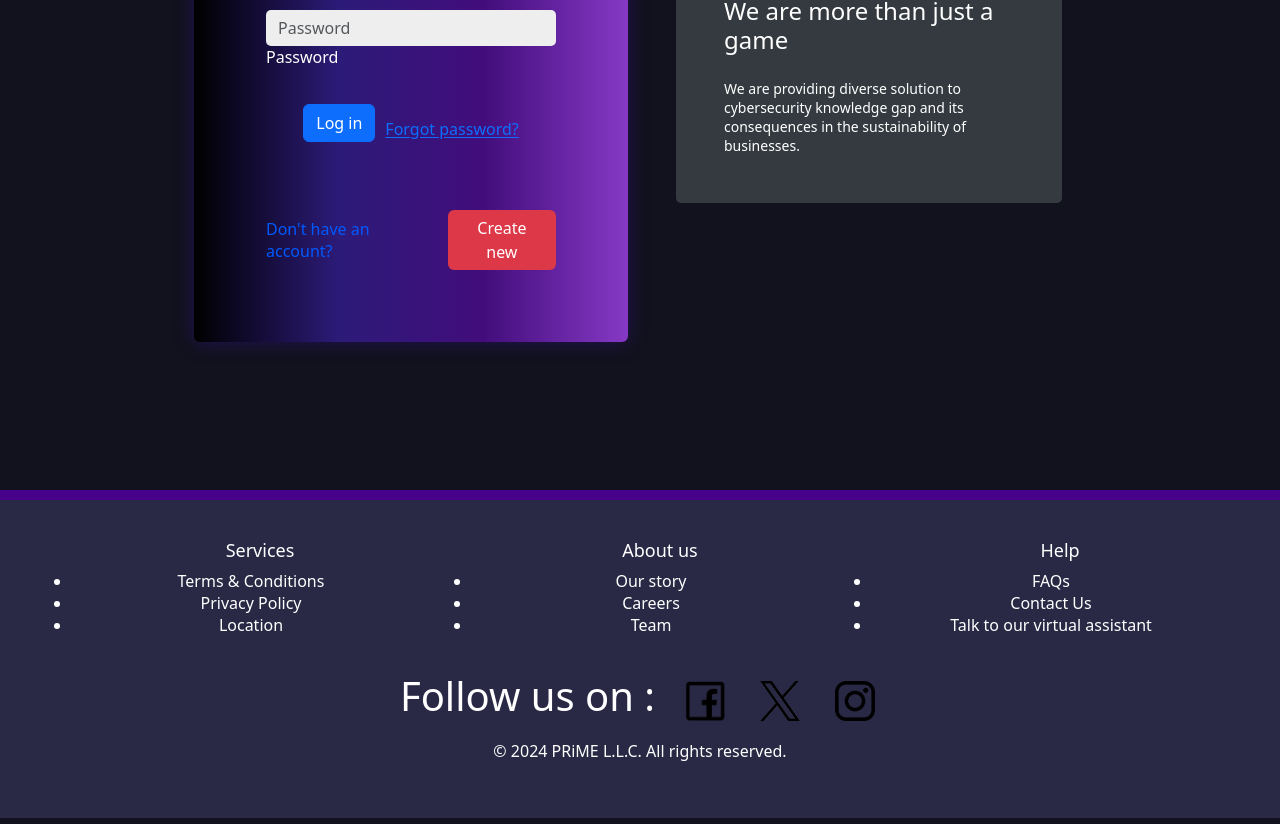
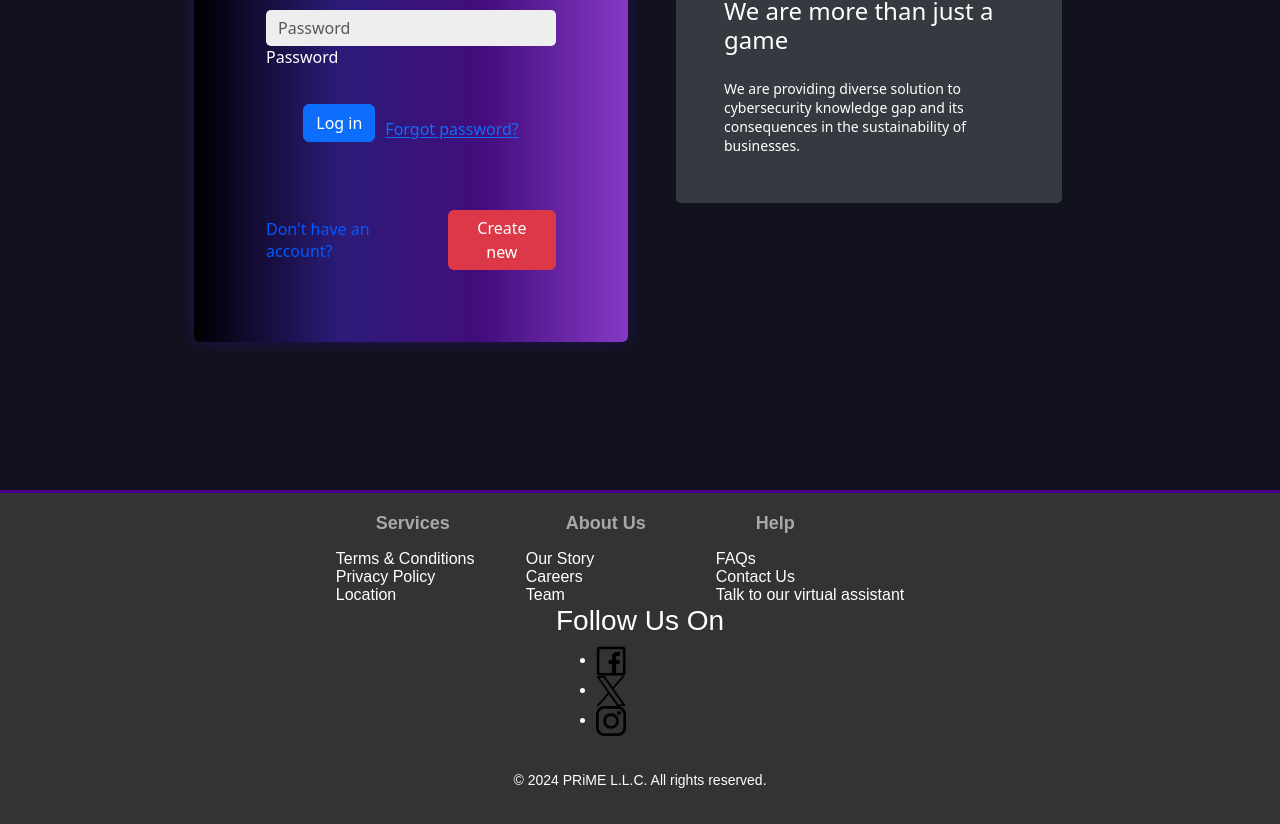
Before and after one commit to simonkb/PRiME, a Next.js app: page / in a window 1280 px wide. Shown: the part 3587-4411 px from the top of the page. Built offline with nearby package versions, Linux system fonts and the light colour scheme; a web font is replaced by a local one.

Commit message:
footer made more modren

```diff
--- a/src/components/footer.js
+++ b/src/components/footer.js
@@ -1,46 +1,77 @@
 import React from "react";
+import { useRouter } from "next/router"; // Use useRouter for navigation
 import styles from "./footer.module.css";
 
 const Footer = () => {
+  const router = useRouter(); // Initialize useRouter
+
+  // Function to handle navigation
+  const handleNavigation = (path) => {
+    router.push(path);
+  };
+
   return (
     <footer className={styles.footer}>
-      {/* <div className={styles.promotion}> */}
-        {/* <p>PRiME: privacy Risk Indident Managment Education</p> */}
-      {/* </div> */}
       <div className={styles.columns}>
         <div className={styles.column}>
           <h3>Services</h3>
           <ul>
-            <li>Terms & Conditions</li>
-            <li>Privacy Policy</li>
-            <li>Location</li>
+            <li onClick={() => handleNavigation("/terms")}>
+              Terms & Conditions
+            </li>
+            <li onClick={() => handleNavigation("/privacy")}>Privacy Policy</li>
+            <li onClick={() => handleNavigation("/location")}>Location</li>
           </ul>
         </div>
         <div className={styles.column}>
-          <h3>About us</h3>
+          <h3>About Us</h3>
           <ul>
-            <li>Our story</li>
-            <li>Careers</li>
-            <li>Team</li>
-            {/* Add more items as needed */}
+            <li onClick={() => handleNavigation("/our-story")}>Our Story</li>
+            <li onClick={() => handleNavigation("/careers")}>Careers</li>
+            <li onClick={() => handleNavigation("/team")}>Team</li>
           </ul>
         </div>
         <div className={styles.column}>
           <h3>Help</h3>
           <ul>
-            <li>FAQs</li>
-            <li>Contact Us</li>
-            <li>Talk to our virtual assistant</li>
+            <li onClick={() => handleNavigation("/faqs")}>FAQs</li>
+            <li onClick={() => handleNavigation("/contact")}>Contact Us</li>
+            <li onClick={() => handleNavigation("/virtual-assistant")}>
+              Talk to our virtual assistant
+            </li>
           </ul>
         </div>
       </div>
       <div className={styles.socialMedia}>
-        <h1>Follow us on :  </h1>
+        <h3>Follow Us On</h3>
         <ul>
-        <li><img src="/face3logo.png" alt="Facebook Icon" width={40} height={40} /></li>
-        <li><img src="/Xlogo.png" alt="X Icon" width={40} height={40} /></li>
-        <li><img src="/instalogo.png" alt="Instagram Icon" width={40} height={40} /></li>
-          {/* Add more social media links as needed */}
+          <li>
+            <a
+              href="https://www.facebook.com"
+              target="_blank"
+              rel="noopener noreferrer"
+            >
+              <img src="/face3logo.png" alt="Facebook" />
+            </a>
+          </li>
+          <li>
+            <a
+              href="https://www.twitter.com"
+              target="_blank"
+              rel="noopener noreferrer"
+            >
+              <img src="/Xlogo.png" alt="Twitter" />
+            </a>
+          </li>
+          <li>
+            <a
+              href="https://www.instagram.com"
+              target="_blank"
+              rel="noopener noreferrer"
+            >
+              <img src="/instalogo.png" alt="Instagram" />
+            </a>
+          </li>
         </ul>
       </div>
       <div className={styles.copyRight}>
--- a/src/components/footer.module.css
+++ b/src/components/footer.module.css
@@ -1,72 +1,86 @@
-/* Footer.module.css */
+/* Adjusting for distinct color and alignment */
 .footer {
-    color:white;
-    padding: 40px;
-    background-color: var(--color-gray-300);
-    position: absolute;
-    bottom: 0;
+  color: #ffffff; /* General text color */
+  background-color: #333; /* Dark background for contrast, replace with your color variable */
+  padding: 20px 40px; /* Increased horizontal padding for alignment */
+  display: flex;
+  flex-direction: column;
+  align-items: center;
+  justify-content: center;
   width: 100%;
-    border-top-width: 10px;
-    border-top-color: rgb(71, 0, 137);
-    border-top-style: solid;
-    z-index: 1000;
-    position: relative;
-  }
-
-  .promotion {
-    margin-bottom: 20px;
-    font-size: x-large;
+  border-top: 3px solid rgb(71, 0, 137);
 }
 
 .columns {
   display: flex;
-    flex-wrap: wrap; /* Allow columns to wrap onto the next line */
-    justify-content: center; /* Center horizontally */
-    align-items: center; /* Center vertically */
-    margin-bottom: 20px;
+  justify-content: center;
+  flex-wrap: wrap;
+  gap: 40px; /* Increased gap for better separation and alignment */
+  width: 100%; /* Full width to utilize space and align items */
 }
 
 .column {
-    flex: 1;
-    margin-right: 10px;
-    text-align: center;
+  display: flex;
+  flex-direction: column;
+  align-items: flex-start; /* Align items to the start for uniform alignment */
+  padding: 0 15px; /* Padding for slight spacing, helps with alignment */
+  min-width: 150px;
 }
 
 .column h3 {
   font-size: 18px;
-    margin-left: 50px;
-    text-align: center;
+  color: #a8a8a8; /* Lighter or different color for headings for distinction */
+  margin-bottom: 15px;
+  font-weight: bold; /* Make headings bold */
 }
 
-  .socialMedia {
-    display: flex;
-    align-items: center;
-    text-align:center;
-    margin-bottom: 10px;
-    justify-content: center;
-  }
-
-  .socialMedia h1 {
-    margin-bottom: 10px;
-    align-items: center;
-    text-align:center;
-    justify-content: center;
-  }
-  .socialMedia ul {
+.column ul {
   list-style: none;
   padding: 0;
   margin: 0;
-    display: flex;
-    justify-content: center;
+  width: 100%; /* Ensure list takes full width of the column for alignment */
+}
+
+.column ul li, .column ul li a {
+  cursor: pointer;
+  color: #ffffff; /* Maintaining general text color for items */
+  text-decoration: none;
+  transition: color 0.3s, transform 0.3s;
+  margin-left: -40px; /* Adjust according to your specific alignment needs */
+}
+
+.column ul li:hover, .column ul li a:hover {
+  color: #1140ce;
+  transform: translateY(-2px);
+}
+
+.socialMedia img {
+  width: 30px;
+  height: 30px;
+  transition: transform 0.3s ease;
+}
+
+.socialMedia img:hover {
+  transform: scale(1.5);
+}
+
+
+
+.copyRight {
+  margin-top: 20px;
+  text-align: center;
+  font-size: 14px;
+}
+
+/* Ensure consistency and modern appearance */
+.footer, .column ul li a, .socialMedia a {
+  font-family: 'Arial', sans-serif;
+}
+
+.column ul li a, .socialMedia a {
+  text-decoration: none;
 }
 
 .socialMedia ul li {
-    margin-left: 30px;
-    margin-right: 5px;
-    justify-content: center;
-
+  margin: 0 8px;
 }
-
-  .copyRight {
-    text-align: center;
-  }
```
Lines whose indentation alone changed are shown as unchanged.
